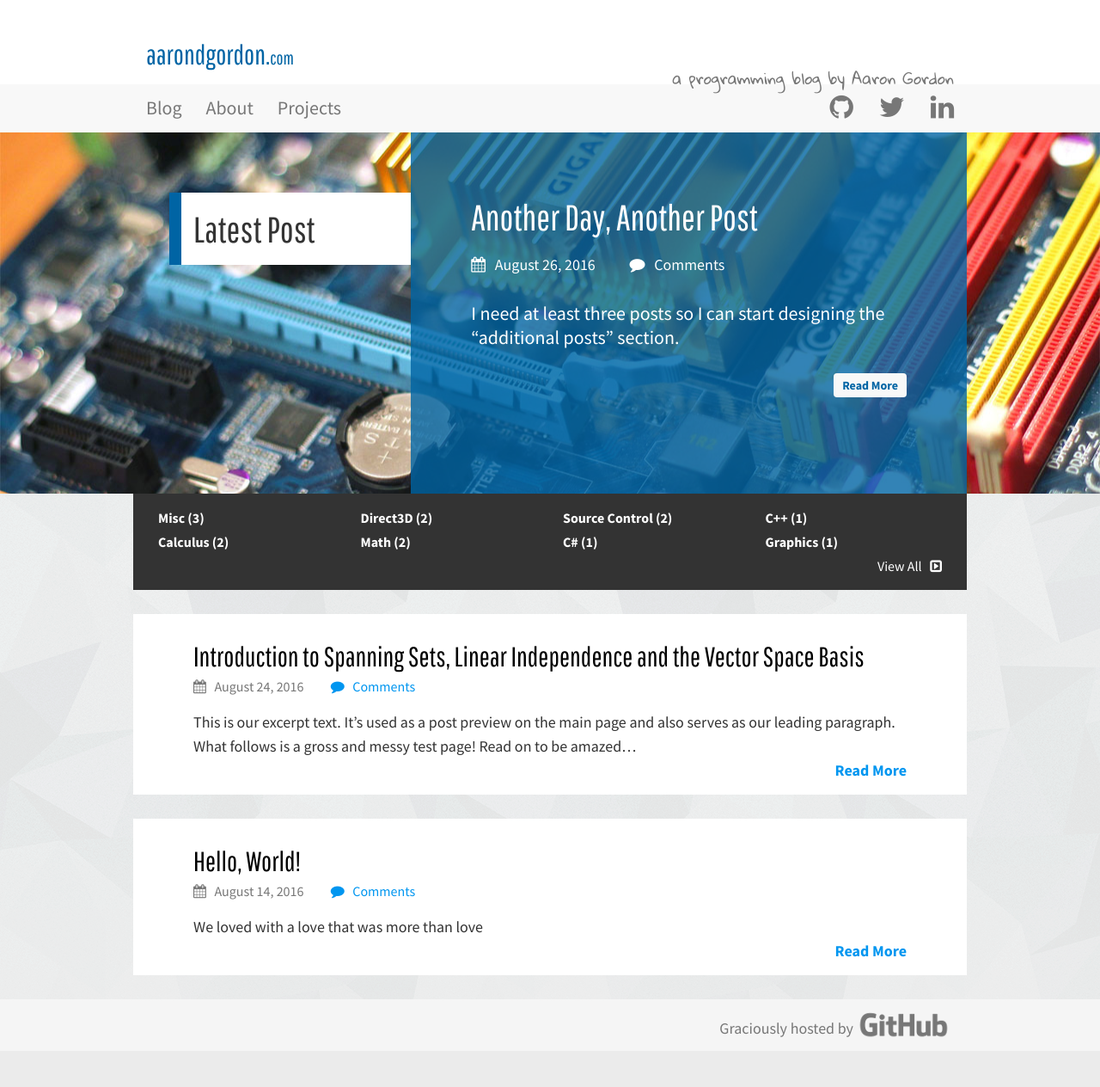
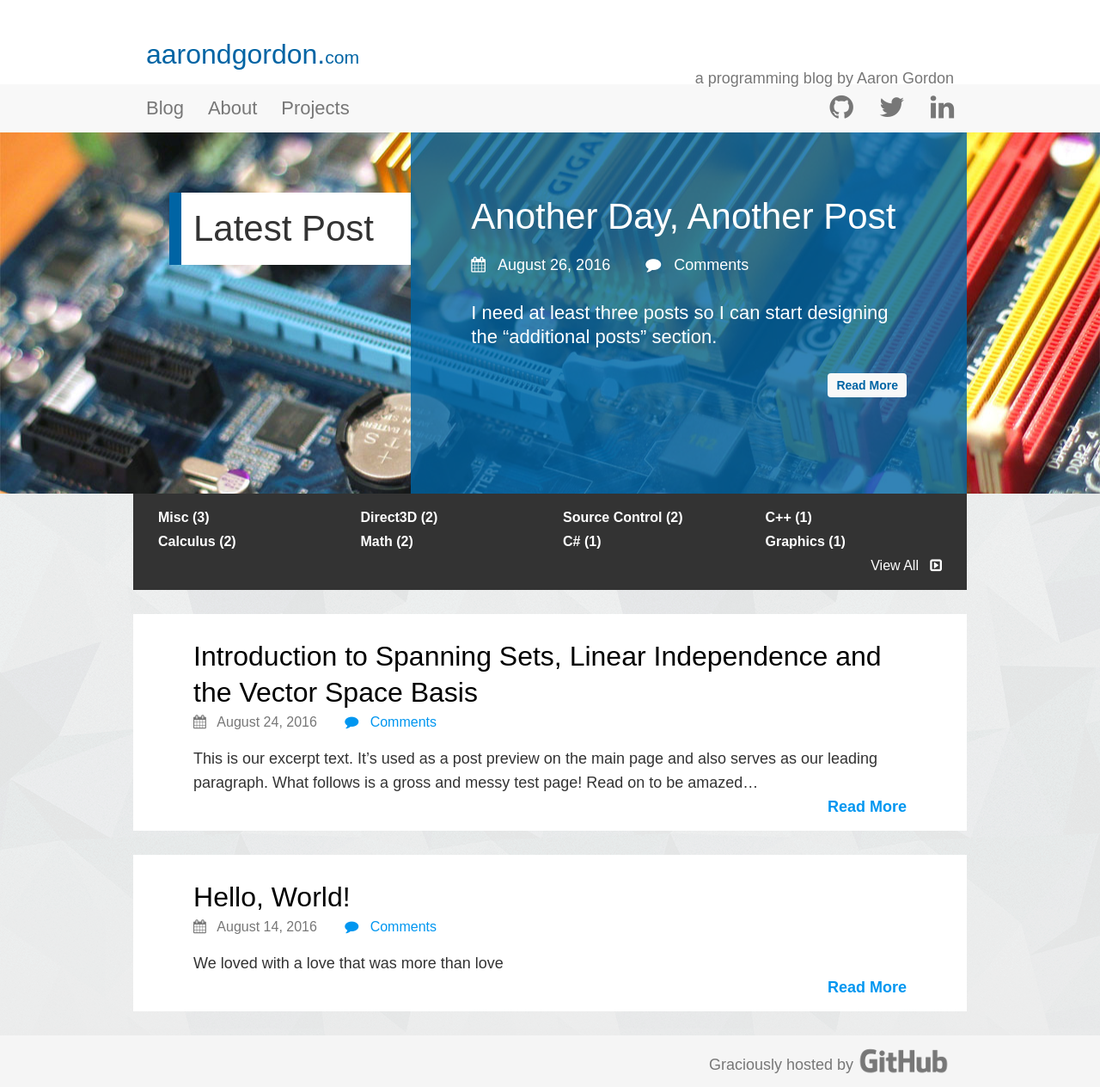
Before and after one commit to aarondgordon/aarondgordon.github.io, a Jekyll site: the page built from index.md, in a window 1280 px wide. Shown: the whole page at 86% size. Built offline with Jekyll 4.4.1, drawn with Linux system fonts in a browser that asks for light colours; nearby versions of some CDN libraries; comment, search, counter and statistics services are not loaded; before the commit the page ends 1222 px from its top, so only the background shows below that.

Commit message:
Testing different fonts

```diff
--- a/_layouts/default.html
+++ b/_layouts/default.html
@@ -18,7 +18,7 @@
         integrity="sha384-T8Gy5hrqNKT+hzMclPo118YTQO6cYprQmhrYwIiQ/3axmI1hQomh7Ud2hPOy8SP1"
         crossorigin="anonymous">
 
-    <link rel="stylesheet" href="https://fonts.googleapis.com/css?family=Gloria+Hallelujah|Pathway+Gothic+One|Source+Sans+Pro:400,400i,700">
+    <link rel="stylesheet" href="https://fonts.googleapis.com/css?family=Lato:400,400i,700|Raleway">
 
     <link rel="stylesheet" href="/assets/css/ie10-viewport-fix.css">
     <link rel="stylesheet" href="/assets/css/syntax-highlighting.css">
```
